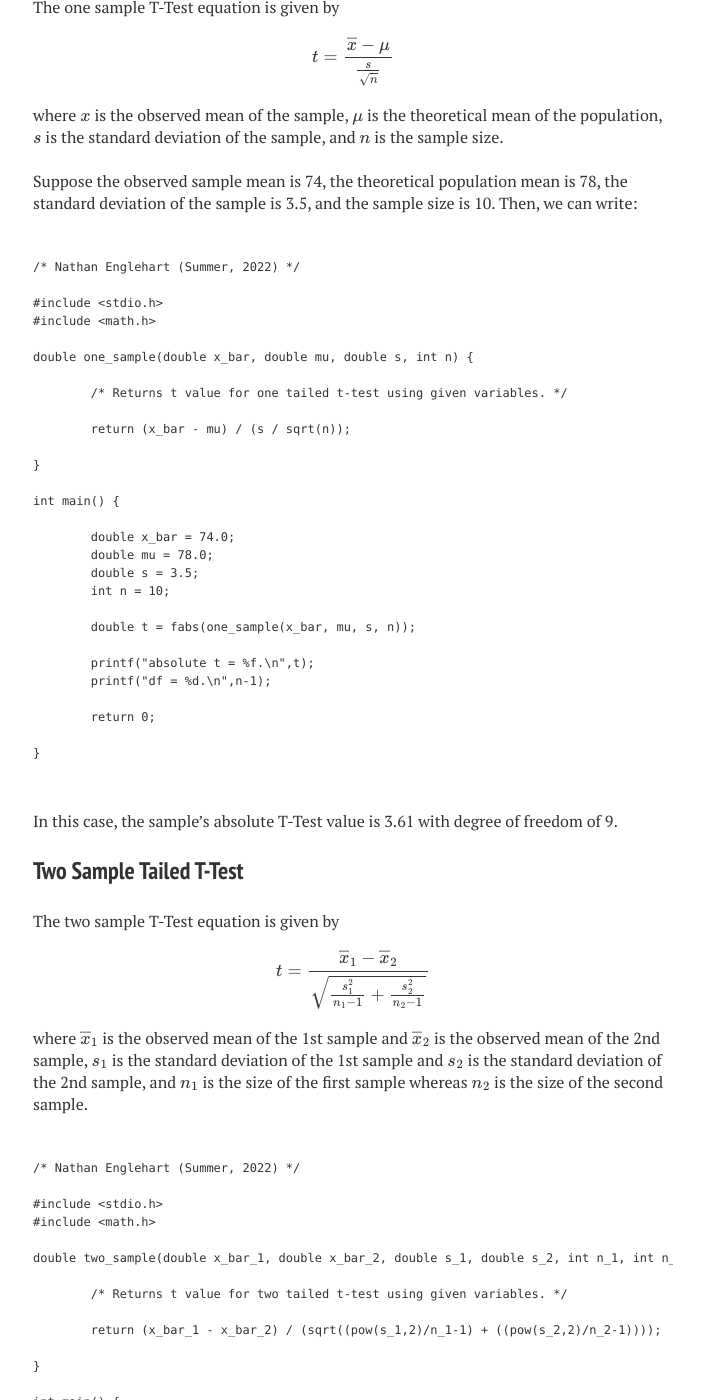
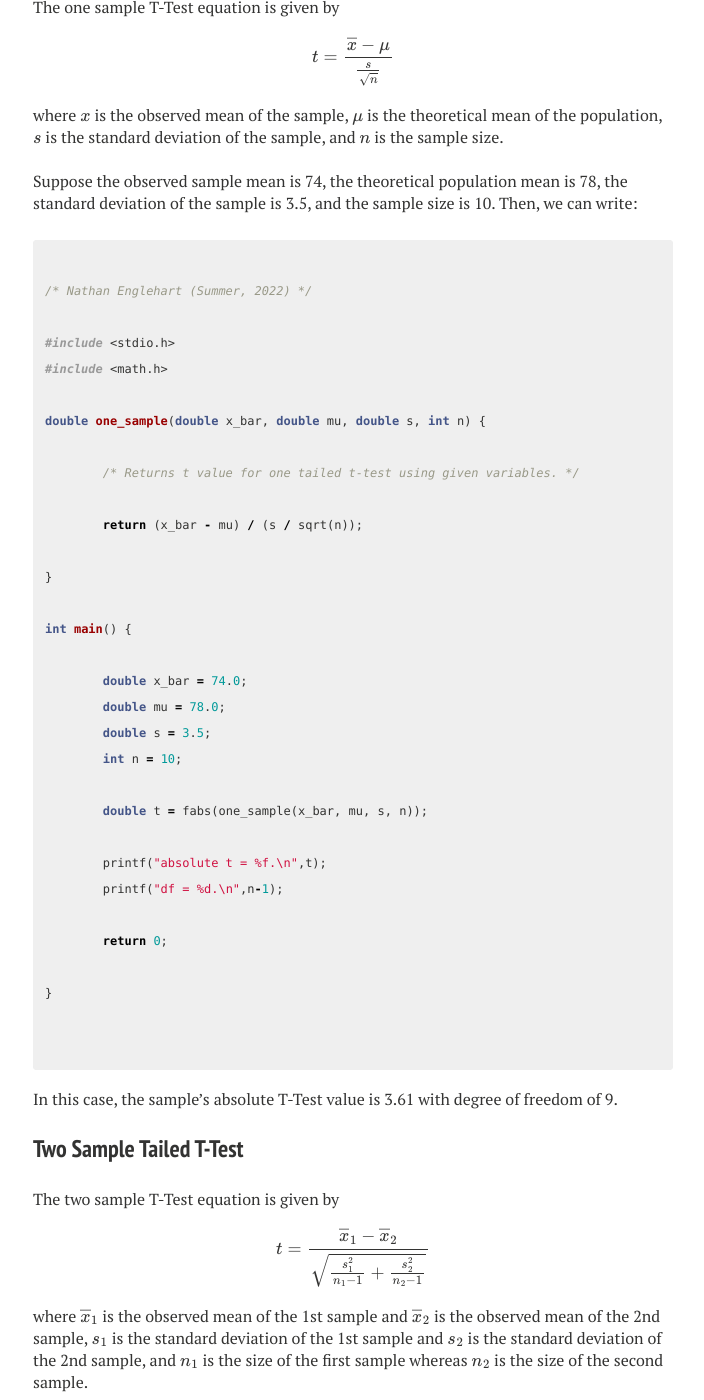
Before and after one commit to nathanenglehart/nathanenglehart.github.io, a Jekyll site: the page built from t-test.md, in a window 1280 px wide and 1400 px high, scrolled down 213 px. Shown: the whole window, without its empty margins (287-991 px from the left). Built offline with Jekyll 4.4.1, drawn with Linux system fonts in a browser that asks for light colours; nearby versions of some CDN libraries; formulas are drawn with MathJax 3; some of the changed text lies outside the part shown.

Commit message:
Update t-test.md

````diff
--- a/t-test.md
+++ b/t-test.md
@@ -14,7 +14,7 @@ where $x$ is the observed mean of the sample, $\mu$ is the theoretical mean of t
 \
 Suppose the observed sample mean is 74, the theoretical population mean is 78, the standard deviation of the sample is 3.5, and the sample size is 10. Then, we can write:
 
-```C
+```c
 
 /* Nathan Englehart (Summer, 2022) */
 
@@ -54,7 +54,7 @@ In this case, the sample's absolute T-Test value is 3.61 with degree of freedom
 The two sample T-Test equation is given by \\[t = \frac{\overline{x}_1-\overline{x}_2}{\sqrt{\frac{s_1^2}{n_1-1} + \frac{s_2^2}{n_2-1}}}\\]
 where $\overline{x}_1$ is the observed mean of the 1st sample and $\overline{x}_2$ is the observed mean of the 2nd sample, $s_1$ is the standard deviation of the 1st sample and $s_2$ is the standard deviation of the 2nd sample, and $n_1$ is the size of the first sample whereas $n_2$ is the size of the second sample.
 
-```C
+```c
 
 /* Nathan Englehart (Summer, 2022) */
 
````
